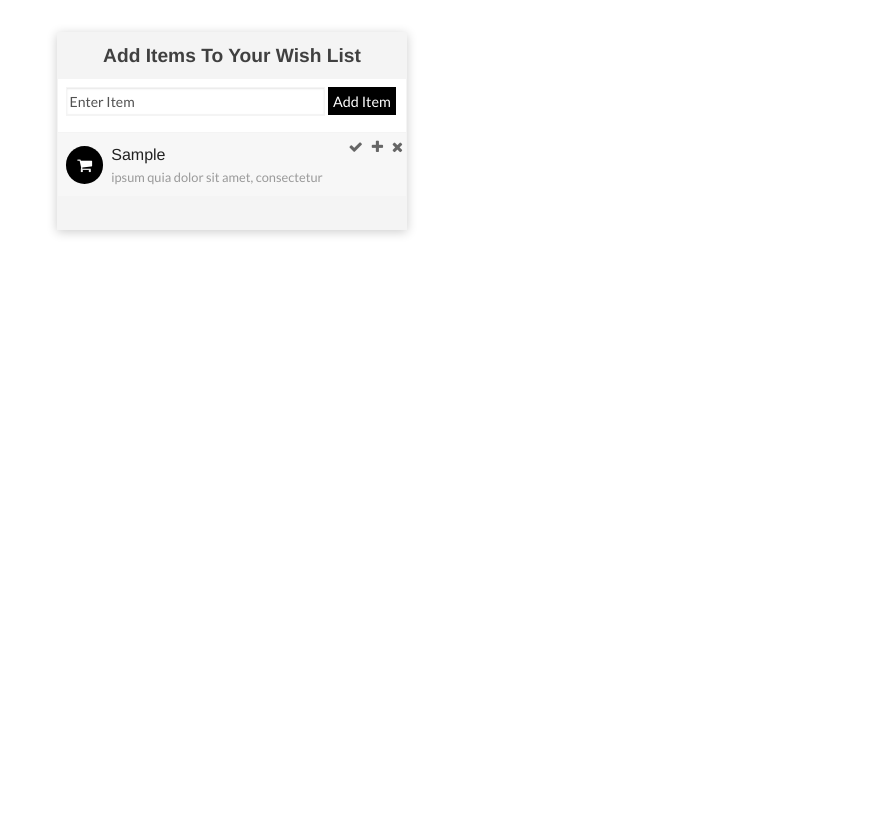
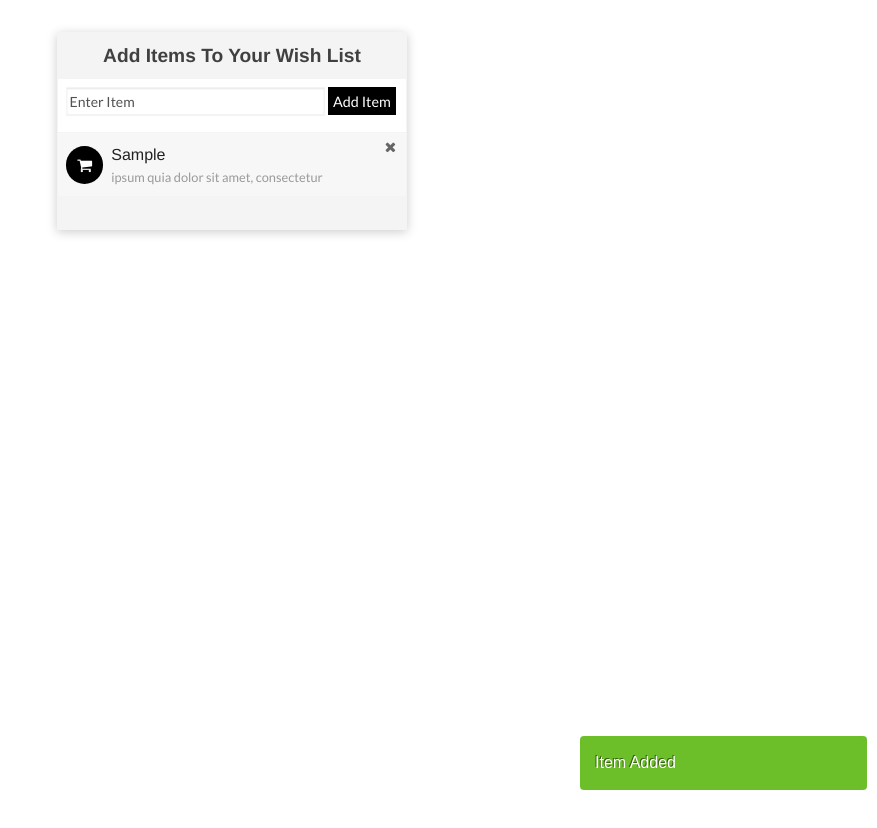
Before and after one commit to lybstore/shopping-list-app, a website: page app/index.html in a window 1280 px wide. Both pictures are taken after typing "Sample" into the empty fields and a click on the button "Add Item". Shown: the whole page, without its empty margins (403-1280 px from the left). Drawn offline with nearby package versions, Linux system fonts and the light colour scheme.

Commit message:
master branch update

```diff
--- a/app/index.html
+++ b/app/index.html
@@ -5,6 +5,8 @@
 	<title>Shopping app</title>
 	<link rel="stylesheet" href="styles/css/main.css">
 	<link rel="stylesheet" href="styles/css/foundation.css">
+	<link rel="stylesheet" href="styles/css/alertify.default.css">
+	<link rel="stylesheet" href="styles/css/alertify.core.css">
 
 	<!-- FONT AWESOME -->
 	<link rel="stylesheet" href="https://maxcdn.bootstrapcdn.com/font-awesome/4.5.0/css/font-awesome.min.css">
@@ -38,7 +40,7 @@
 								</form>
 
 
-							<ul id="items">
+						<ul id="items">
 
 							<li class="list-items">
 
@@ -50,8 +52,7 @@
 									<h3 class="product-title"></h3>
 									<p>ipsum quia dolor sit amet, consectetur</p>
 									<ul>
-										<li><a id="checked" class="fa fa-check" title="Store Item"></a></li>
-										<li><a id="add" class="fa fa-plus add" title="Add"></a></li>
+
 										<li><a class="fa fa-times reset" title="Remove"></a></li>
 									</ul>
 								</div>
@@ -59,7 +60,7 @@
 
 
 							</li>
-							</ul>
+						</ul>
 
 						</div>
 					</div>
@@ -71,6 +72,7 @@
 
 			<!-- SCRIPT INCLUDES -->
 			<script src="http://code.jquery.com/jquery.min.js"></script>
+			<script src="js/alertify.min.js"></script>
 			<script src="js/app.js"></script>
 	    </body>
 
--- a/app/js/app.js
+++ b/app/js/app.js
@@ -1,19 +1,25 @@
 $(document).ready(function() {
-
 
 
 	// TEXT FIELD INPUT CHECK
 	$('.add-item').on('click', function() {
 	     event.preventDefault();
+
+	     // SET VERIABLES
 	     var value = $('#items-field').val();
-	     if (value!="") {
-			 var c = $('.list-items:first').clone();
+	     var limit = 10;
+	     var c = $('.list-items:first').clone();
+
+	     // CONDITIONAL STATEMENT
+	     if (value!="" && $("ul").length < limit) {
 			 c.appendTo(".hidden-menu-inner #items").addClass('isVisible');
 			 c.find(".product-title").text(value);
 			 $('input').val("");
+			 alertify.success("Item Added");
+		  } else {
+		  	alertify.error("You have reached you limited");
 		  }
 	});
-
 
 	// ITEM REMOVE FUNCTION
 	$('#items').on('click', '.reset', function(){
@@ -22,12 +28,7 @@ $(document).ready(function() {
 			$('.list-items:last').remove();
 			//alert('working');
 		}
+		alertify.error("Item Removed");
 	})
 
-	//ADD NOTIFICATION
-	//$('ul').on('click', '.add', function(){
-	//	event.preventDefault();
-
-	//})
-
 });
--- a/app/styles/sass/_grid.scss
+++ b/app/styles/sass/_grid.scss
@@ -25,8 +25,6 @@
 	left: 47%;
 	top: 29px;
 }
-
-
 
 // HIDDEN MENU STYLES
 
@@ -163,11 +161,12 @@
 					font-size: 0.9em;
 					display: inline;
 					list-style: none;
-					padding: 0 0.2em;
+					padding: 0 0.5em;
 				}
 
 				ul li a {
 					color: #666;
+					padding-right: 0.2em;
 
 					&:hover {
 						text-decoration: none;
@@ -198,5 +197,15 @@
 			}
 		}
 
+	}
 
+	// POP UP NOTIFICATIONS
+
+	.alertify {
+		border: transparent !important;
 	}
+
+	.alertify-logs {
+		width: 287px !important;
+		margin: 0 auto;
+	}
```
Also changed, not shown: app/styles/css/main.css.
